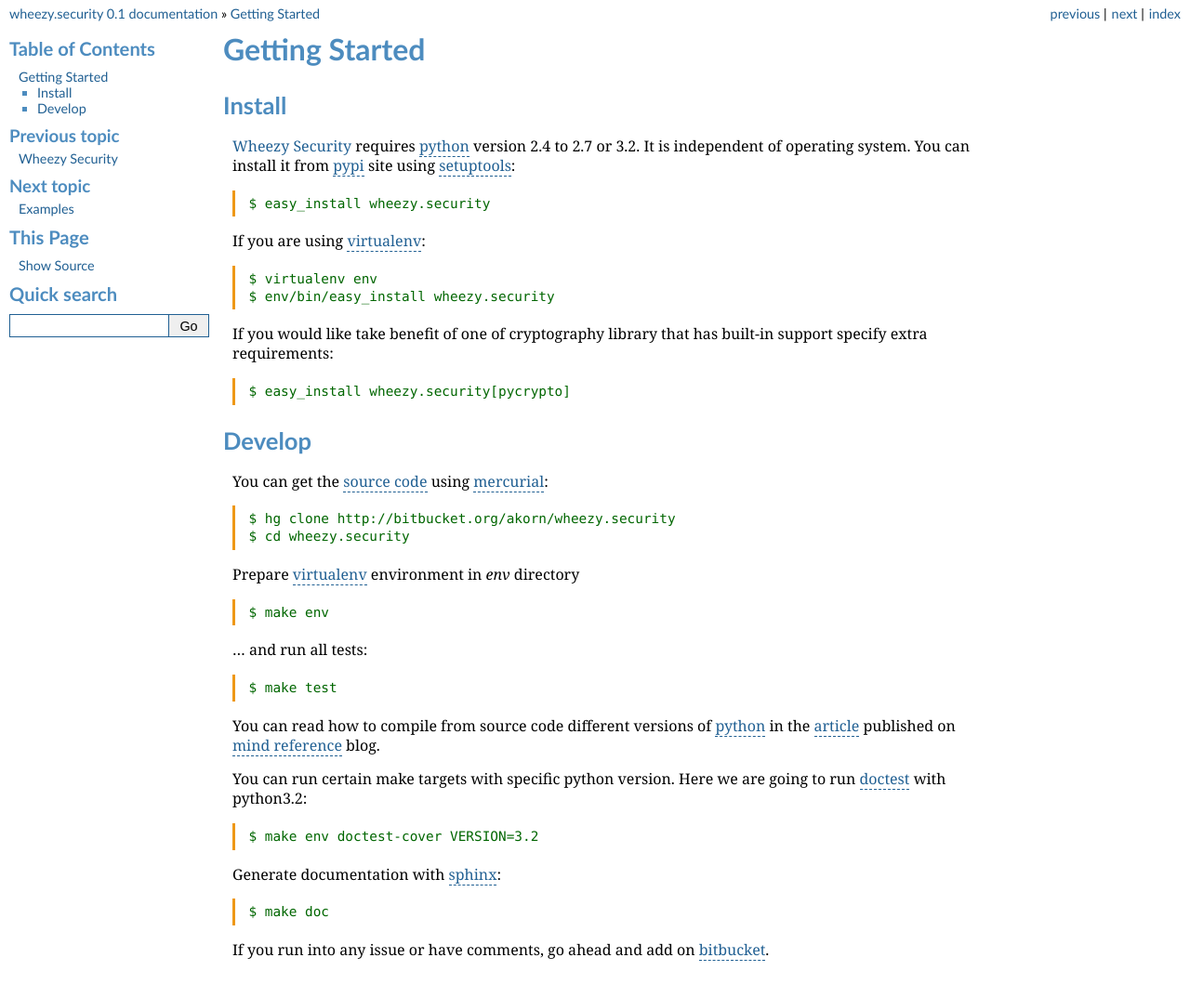
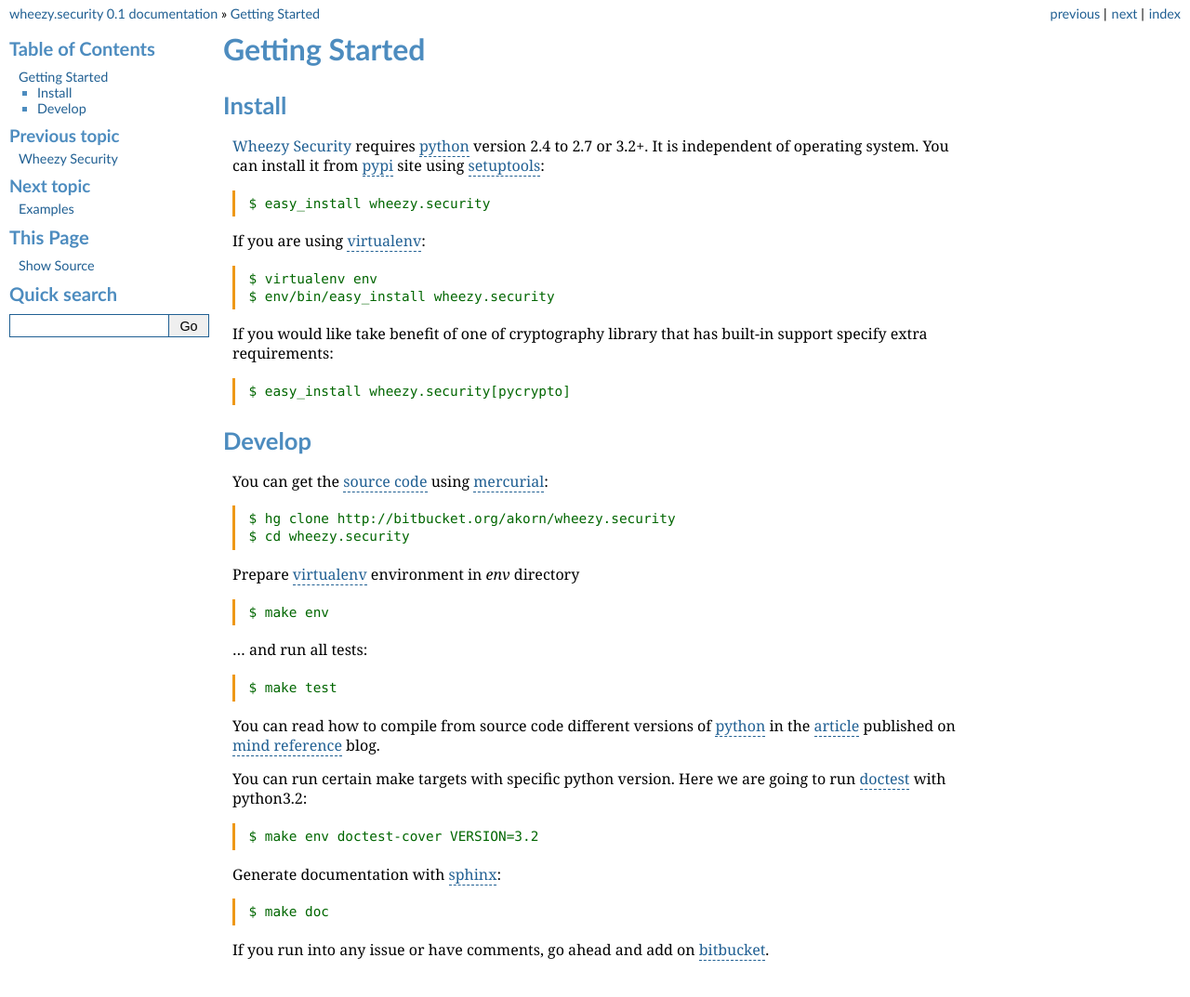
Before and after one commit to akornatskyy/wheezy.security, a Sphinx documentation site: the page built from doc/gettingstarted.rst, in a window 1280 px wide. Shown: the top 1073 px of the page at 93% size. Built offline with Sphinx 7.4.7, drawn with Linux system fonts in a browser that asks for light colours.

```diff
--- a/doc/gettingstarted.rst
+++ b/doc/gettingstarted.rst
@@ -5,7 +5,7 @@ Getting Started
 Install
 -------
 
-:ref:`wheezy.security` requires `python`_ version 2.4 to 2.7 or 3.2.
+:ref:`wheezy.security` requires `python`_ version 2.4 to 2.7 or 3.2+.
 It is independent of operating system. You can install it from `pypi`_
 site using `setuptools`_::
 
--- a/setup.py
+++ b/setup.py
@@ -34,6 +34,7 @@ setup(
         'Programming Language :: Python :: 2.7',
         'Programming Language :: Python :: 3',
         'Programming Language :: Python :: 3.2',
+        'Programming Language :: Python :: 3.3',
         'Programming Language :: Python :: Implementation :: CPython',
         'Programming Language :: Python :: Implementation :: PyPy',
         'Topic :: Security',
```
Also changed, not shown: 1 other file.
